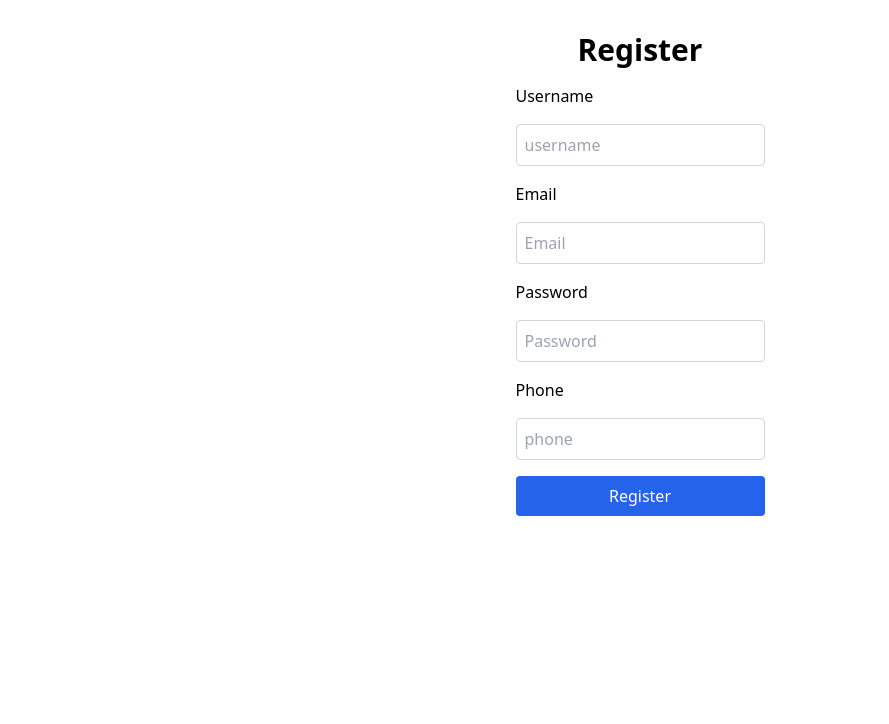
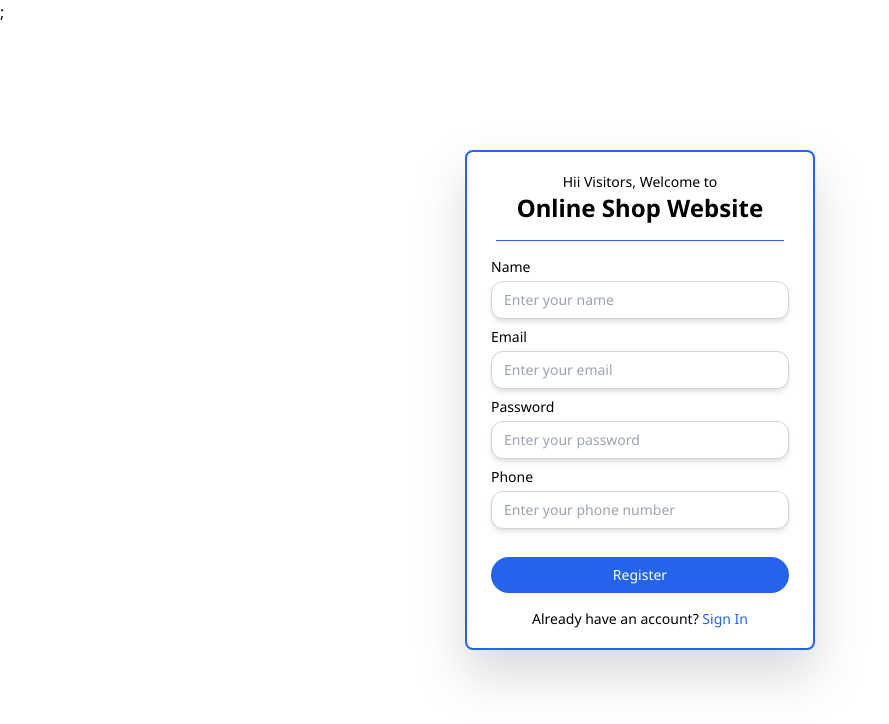
Before and after one commit to KadekPindra/toko-online, a Next.js app: page /auth/register in a window 1280 px wide. Shown: the top 724 px of the page, without its empty margins (0-889 px from the left). Built offline with nearby package versions, Linux system fonts and the light colour scheme.

Commit message:
Create Login form and intregating to Database

```diff
--- a/package.json
+++ b/package.json
@@ -11,9 +11,13 @@
   "dependencies": {
     "bcrypt": "^5.1.1",
     "firebase": "^10.10.0",
+    "formik": "^2.4.5",
     "next": "14.1.4",
+    "next-auth": "^4.24.7",
     "react": "^18",
-    "react-dom": "^18"
+    "react-dom": "^18",
+    "sass": "^1.74.1",
+    "yup": "^1.4.0"
   },
   "devDependencies": {
     "@testing-library/jest-dom": "^6.4.2",
--- /dev/null
+++ b/src/components/views/auth/login/index.tsx
@@ -0,0 +1,101 @@
+import { set } from "firebase/database";
+import { signIn } from "next-auth/react";
+import { redirect } from "next/dist/server/api-utils";
+import Link from "next/link";
+import { useRouter } from "next/router";
+import { FormEvent, use, useState } from "react";
+
+const LoginView = () => {
+  const [isLoading, setIsLoading] = useState(false);
+  const [error, setError] = useState("");
+
+  const { push, query } = useRouter();
+  const callbackUrl: any = query.callbackUrl || "/";
+
+  const handleSubmit = async (event: FormEvent<HTMLFormElement>) => {
+    event.preventDefault();
+    setIsLoading(true);
+    setError("");
+    const form = event.target as HTMLFormElement;
+    try {
+      const res = await signIn("credentials", {
+        redirect: false,
+        email: form.email.value,
+        password: form.password.value,
+        callbackUrl,
+      });
+      if (!res?.error) {
+        setIsLoading(false);
+        form.reset();
+        push(callbackUrl);
+      } else {
+        setError("Invalid email or password");
+        setIsLoading(false);
+      }
+    } catch (error) {
+      setError("Invalid email or password");
+      setIsLoading(false);
+    }
+  };
+
+  return (
+    <div className="w-full h-screen fixed flex items-center justify-center">
+      <div className="container flex flex-col p-6 space-y-4 rounded-lg items-center bg-white drop-shadow-2xl w-[335px] h-[400px] justify-center  border-2 border-blue-600">
+        <div className="flex flex-col items-center justify-center w-72 align-middle">
+          <p className="text-sm">Hi Visitors, Welcome back to</p>
+          <h1 className="text-2xl font-bold mb-2">Online Shop Website</h1>
+          <div className="w-full flex h-[1px] mt-2 text-white bg-blue-600">
+            -
+          </div>
+        </div>
+        <form onSubmit={handleSubmit} className="flex w-full flex-col gap-2">
+          <div className="flex flex-col gap-1">
+            <label htmlFor="email" className="text-sm">
+              Email
+            </label>
+            <input
+              type="email"
+              id="email"
+              name="email"
+              placeholder="Email"
+              className="border shadow-md placeholder:text-sm outline-blue-600 text-sm pl-3 border-gray-300 p-2 rounded-xl "
+              required
+            />
+          </div>
+          <div className="flex flex-col gap-1">
+            <label htmlFor="password" className="text-sm">
+              Password
+            </label>
+            <input
+              type="password"
+              id="password"
+              name="password"
+              placeholder="Password"
+              className="border shadow-md placeholder:text-sm outline-blue-600 text-sm pl-3 border-gray-300 p-2 rounded-xl "
+              required
+            />
+          </div>
+          <div className="w-full flex justify-center ">
+            {error && <p className="text-red-500 text-sm">{error}</p>}
+          </div>
+          <button
+            type="submit"
+            className="bg-blue-600 mt-5 hover:bg-blue-500 transition ease-in-out duration-300 text-white py-2 text-sm rounded-3xl "
+          >
+            {isLoading ? "Loading..." : "Login"}
+          </button>
+          <div className="flex items-center w-full justify-center mt-2">
+            <p className="text-sm">
+              Don't have an account? please{" "}
+              <Link href={"/auth/register"}>
+                <span className="text-blue-600 hover: ">Sign Up</span>
+              </Link>
+            </p>
+          </div>
+        </form>
+      </div>
+    </div>
+  );
+};
+
+export default LoginView;
--- a/src/components/views/auth/register/index.tsx
+++ b/src/components/views/auth/register/index.tsx
@@ -1,48 +1,123 @@
+import Link from "next/link";
+import { useRouter } from "next/router";
+import { FormEvent, use, useState } from "react";
+
 const RegisterView = () => {
+  const [isLoading, setIsLoading] = useState(false);
+  const [error, setError] = useState("");
+
+  const { push } = useRouter();
+  const handleSubmit = async (event: FormEvent<HTMLFormElement>) => {
+    event.preventDefault();
+    setIsLoading(true);
+    setError("");
+    const form = event.target as HTMLFormElement;
+    const data = {
+      name: form.username.value,
+      email: form.email.value,
+      password: form.password.value,
+      phone: form.phone.value,
+    };
+
+    const result = await fetch("/api/user/register", {
+      method: "POST",
+      headers: {
+        "Content-Type": "application/json",
+      },
+      body: JSON.stringify(data),
+    });
+
+    if (result.status === 200) {
+      form.reset();
+      setIsLoading(false);
+      push("/auth/login");
+    } else {
+      setIsLoading(false);
+      setError("Email is already Register");
+      console.log("error");
+    }
+  };
+
   return (
-    <div className="container mx-auto flex flex-col items-center justify-center py-8">
-      <h1 className="text-3xl font-bold mb-4">Register</h1>
-      <form className="flex flex-col gap-4">
-        <label htmlFor="username">Username</label>
+    <div className="w-full h-screen fixed flex items-center justify-center">
+      <div className="container flex flex-col p-6 space-y-4 rounded-lg items-center bg-white drop-shadow-2xl w-[350px] h-[500px] justify-center  border-2 border-blue-600">
+        <div className="flex flex-col items-center justify-center w-72">
+          <p className="text-sm">Hii Visitors, Welcome to</p>
+          <h1 className="text-2xl font-bold mb-2">Online Shop Website</h1>
+          <div className="w-full flex h-[1px] mt-2 text-white bg-blue-600">
+            -
+          </div>
+        </div>
+        <form onSubmit={handleSubmit} className="flex w-full flex-col gap-2">
+          <div className="flex flex-col gap-1">
+            <label htmlFor="username" className="text-sm">
+              Name
+            </label>
             <input
               type="text"
               id="username"
-          placeholder="username"
-          className="border border-gray-300 p-2 rounded"
+              name="username"
+              placeholder="Enter your name"
+              className="border shadow-md placeholder:text-sm outline-blue-600 pl-3 border-gray-300 p-2 text-sm rounded-xl "
               required
             />
-        <label htmlFor="email">Email</label>
+          </div>
+          <div className="flex flex-col gap-1">
+            <label htmlFor="email" className="text-sm">
+              Email
+            </label>
             <input
               type="email"
               id="email"
-          placeholder="Email"
-          className="border border-gray-300 p-2 rounded"
+              name="email"
+              placeholder="Enter your email"
+              className="border shadow-md placeholder:text-sm outline-blue-600 pl-3 border-gray-300 p-2 text-sm rounded-xl "
               required
             />
-        <label htmlFor="password">Password</label>
+            {error && <p className="text-red-500 text-sm">{error}</p>}
+          </div>
+          <div className="flex flex-col gap-1">
+            <label htmlFor="password" className="text-sm">
+              Password
+            </label>
             <input
               type="password"
               id="password"
-          placeholder="Password"
-          className="border border-gray-300 p-2 rounded"
+              name="password"
+              placeholder="Enter your password"
+              className="border shadow-md placeholder:text-sm outline-blue-600 pl-3 border-gray-300 p-2 text-sm rounded-xl "
               required
             />
-        <label htmlFor="phone">Phone</label>
+          </div>
+          <div className="flex flex-col gap-1">
+            <label htmlFor="phone" className="text-sm">
+              Phone
+            </label>
             <input
               type="text"
               id="phone"
-          placeholder="phone"
-          className="border border-gray-300 p-2 rounded"
+              name="phone"
+              placeholder="Enter your phone number"
+              className="border shadow-md placeholder:text-sm outline-blue-600 pl-3 border-gray-300 p-2 text-sm rounded-xl "
               required
             />
-
+          </div>
           <button
             type="submit"
-          className="bg-blue-600 text-white px-4 py-2 rounded "
+            className="bg-blue-600 mt-5 hover:bg-blue-500 transition ease-in-out duration-300 text-white text-sm py-2 rounded-3xl "
           >
-          Register
+            {isLoading ? "Loading..." : "Register"}
           </button>
+          <div className="flex items-center w-full justify-center mt-2">
+            <p className="text-sm">
+              Already have an account?{" "}
+              <Link href={"/auth/login"}>
+                <span className="text-blue-600 hover: ">Sign In</span>
+              </Link>
+            </p>
+          </div>
         </form>
+      </div>
     </div>
   );
 };
--- a/src/pages/_app.tsx
+++ b/src/pages/_app.tsx
@@ -1,6 +1,23 @@
 import "@/styles/globals.css";
+import { SessionProvider } from "next-auth/react";
 import type { AppProps } from "next/app";
+import { Noto_Sans } from "next/font/google";
+("next/font/google");
 
-export default function App({ Component, pageProps }: AppProps) {
-  return <Component {...pageProps} />;
+const Noto = Noto_Sans({
+  subsets: ["latin"],
+  weight: ["100", "200", "300", "400", "500", "600", "700", "800", "900"],
+});
+
+export default function App({
+  Component,
+  pageProps: { session, ...pageProps },
+}: AppProps) {
+  return (
+    <SessionProvider session={session}>
+      <div className={Noto.className}>
+        <Component {...pageProps} />;
+      </div>
+    </SessionProvider>
+  );
 }
--- /dev/null
+++ b/src/pages/api/auth/[...nextauth].ts
@@ -0,0 +1,65 @@
+import { NextAuthOptions } from "next-auth";
+import CredentialsProvider from "next-auth/providers/credentials";
+import { signIn } from "@/lib/firebase/service";
+import { compare } from "bcrypt";
+import NextAuth from "next-auth/next";
+
+const authOptions: NextAuthOptions = {
+  session: {
+    strategy: "jwt",
+  },
+  secret: process.env.NEXTAUTH_SECRET,
+  providers: [
+    CredentialsProvider({
+      type: "credentials",
+      name: "Credentials",
+      credentials: {
+        email: { label: "Email", type: "email" },
+        password: { label: "Password", type: "password" },
+      },
+      async authorize(credentials) {
+        const { email, password } = credentials as {
+          email: string;
+          password: string;
+        };
+        const user: any = await signIn(email);
+        if (user) {
+          const passwordConfirm = await compare(password, user.password);
+          if (passwordConfirm) {
+            return user;
+          }
+          return null;
+        } else {
+          return null;
+        }
+      },
+    }),
+  ],
+  callbacks: {
+    async jwt({ token, account, profile, user }: any) {
+      if (account?.provider === "credentials") {
+        token.email = user.email;
+        token.username = user.username;
+        token.phone = user.phone;
+      }
+      return token;
+    },
+    async session({ session, token }: any) {
+      if ("email" in token) {
+        session.user.email = token.email;
+      }
+      if ("username" in token) {
+        session.user.username = token.username;
+      }
+      if ("phone" in token) {
+        session.user.phone = token.phone;
+      }
+      return session;
+    },
+  },
+  pages: {
+      signIn: "/auth/login",
+  }
+};
+
+export default NextAuth(authOptions);
--- /dev/null
+++ b/src/pages/auth/login.tsx
@@ -0,0 +1,12 @@
+import LoginView from "@/components/views/auth/login";
+
+
+const LoginPage = () => {
+  return (
+    <div>
+      <LoginView />
+    </div>
+  );
+};
+
+export default LoginPage;
```
Also changed, not shown: src/lib/firebase/init.ts (+6 -6 lines), src/lib/firebase/service.ts (+17 -1 lines), src/components/layout/Navbar/index.tsx (added), 1 other file (tests, documents, lock files or other folders). Lines whose indentation alone changed are shown as unchanged.
